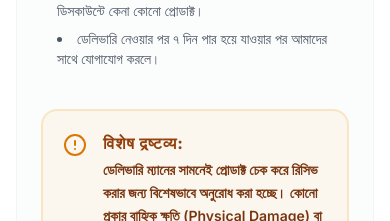
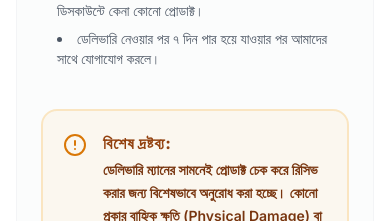
Before and after one commit to tousifotb-lang/onecarta.shop, a Next.js app: page /return-policy in a window 390 px wide. Shown: the part 1442-1663 px from the top of the page. Built offline with nearby package versions, Linux system fonts and the light colour scheme.

Commit message:
fix: responsive one-line header and active mobile categories slider sequence

```diff
--- a/src/app/return-policy/page.tsx
+++ b/src/app/return-policy/page.tsx
@@ -101,7 +101,7 @@ export default function ReturnPolicy() {
           <div className="bg-amber-500/5 border-2 border-amber-500/20 p-5 rounded-2xl flex gap-4 text-amber-900">
             <AlertCircle size={24} className="flex-shrink-0 mt-0.5 text-amber-600" />
             <div className="text-sm sm:text-base font-semibold leading-relaxed">
-              <span className="font-black uppercase tracking-wider block mb-1 text-amber-800 text-base">विशेष द्रष्टव्य:</span>
+              <span className="font-black uppercase tracking-wider block mb-1 text-amber-800 text-base">বিশেষ দ্রষ্টব্য:</span>
               ডেলিভারি ম্যানের সামনেই প্রোডাক্ট চেক করে রিসিভ করার জন্য বিশেষভাবে অনুরোধ করা হচ্ছে। কোনো প্রকার বাহ্যিক ক্ষতি (Physical Damage) বা ভুল প্রোডাক্ট থাকলে ডেলিভারি ম্যানের সামনেই আমাদের হটলাইনে কল দিয়ে পার্সেলটি রিটার্ন করে দিন।
             </div>
           </div>
```
